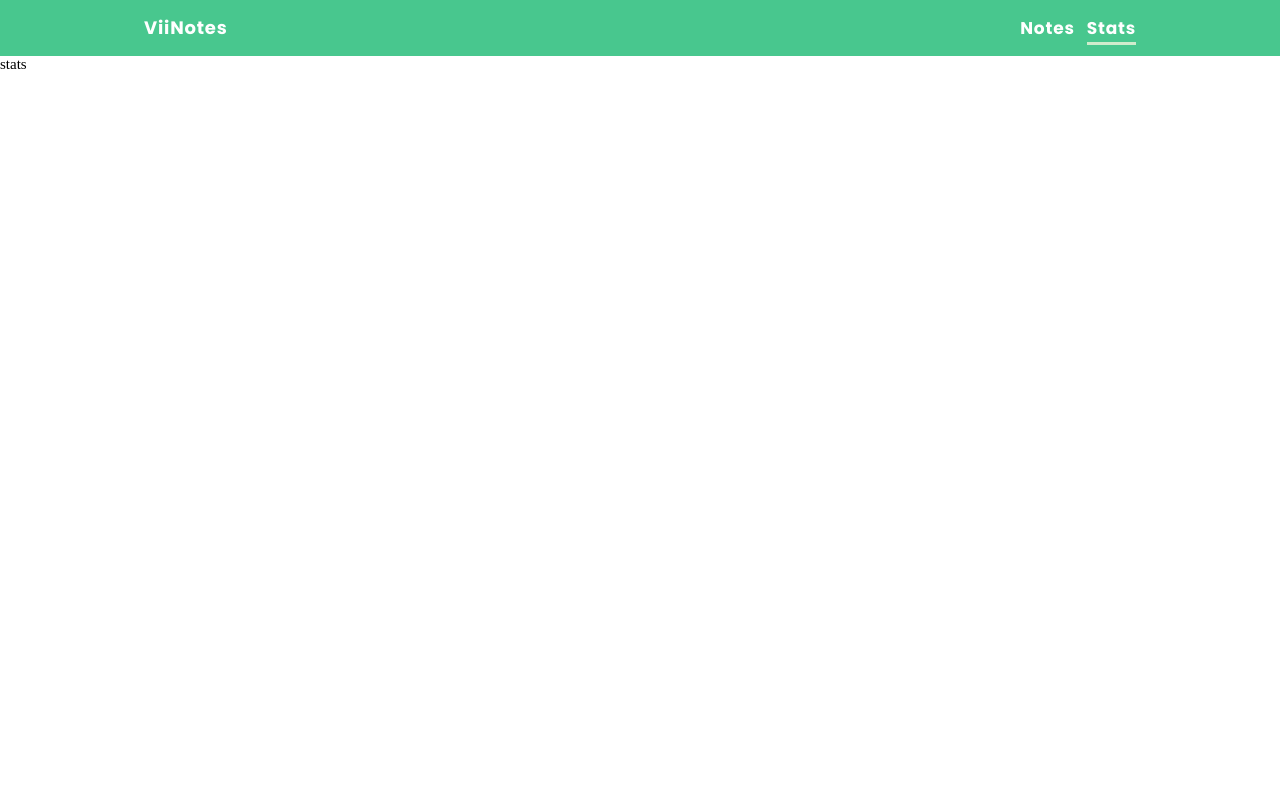
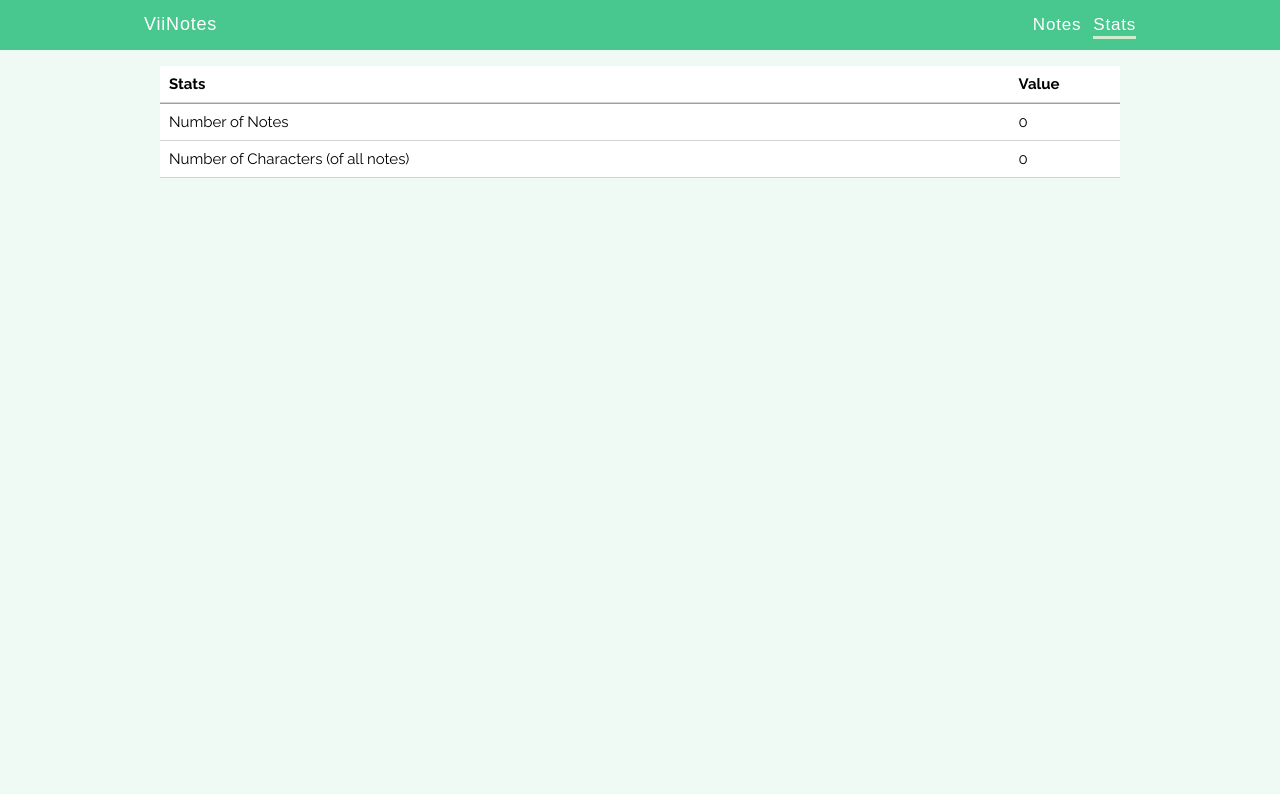
Before and after one commit to zeyd-inik/ViiNotes, a Vue app: page /stats in a window 1280 px wide. Built offline with nearby package versions, Linux system fonts and the light colour scheme.

Commit message:
Add ViewStats view and Its Pinia connection

```diff
--- a/src/App.vue
+++ b/src/App.vue
@@ -6,10 +6,21 @@ import Navbar from '@/components/UI/Navbar.vue';
     <header>
         <Navbar />
     </header>
-
-    <RouterView />
+    <main>
+        <div class="wrapper">
+            <RouterView />
+        </div>
+    </main>
 </template>
 
-<style scoped>
-@import url('https://fonts.googleapis.com/css2?family=Open+Sans:wght@300;400;500;600;700&family=Poppins:ital,wght@0,700;1,400;1,800&display=swap');
+<style>
+main {
+    min-height: calc(100vh - 55.78px);
+    background-color: #effaf5;
+    .wrapper {
+        max-width: 1024px;
+        margin: 0 auto;
+        padding: 1rem 2rem;
+    }
+}
 </style>
--- a/src/assets/main.css
+++ b/src/assets/main.css
@@ -1,3 +1,4 @@
+@import url('https://fonts.googleapis.com/css2?family=Raleway:wght@100;200;300;400;500;600;700;800&display=swap');
 *,
 *::before,
 *::after {
@@ -8,4 +9,5 @@
 body {
     min-height: 100vh;
     font-size: 15px;
+    font-family: 'Raleway', sans-serif;
 }
--- a/src/components/AddNotesForm.vue
+++ b/src/components/AddNotesForm.vue
@@ -33,6 +33,8 @@ form {
         padding: 1rem;
         outline: none;
         font-size: larger;
+        font-family: 'Raleway', sans-serif;
+
         &::placeholder {
             color: rgb(211, 208, 208);
             font-size: large;
--- a/src/components/NoteCard.vue
+++ b/src/components/NoteCard.vue
@@ -14,8 +14,6 @@ const notesStore = useNotesStore();
 </template>
 
 <style lang="scss" scoped>
-@import url('https://fonts.googleapis.com/css2?family=Open+Sans:wght@300;400;500;600;700&family=Poppins:ital,wght@0,700;1,400;1,800&display=swap');
-
 .card {
     width: 100%;
     height: 150px;
@@ -23,7 +21,6 @@ const notesStore = useNotesStore();
     margin: 1rem 0;
     border-radius: 5px;
     box-shadow: rgba(99, 99, 99, 0.2) 0px 2px 8px 0px;
-    font-family: 'Poppins', sans-serif;
 
     display: flex;
     flex-direction: column;
@@ -41,11 +38,18 @@ const notesStore = useNotesStore();
         .btn {
             flex: 1;
             height: 100%;
+            color: #35795a;
+            font-weight: 600;
 
             display: flex;
             align-items: center;
             justify-content: center;
-            color: #35795a;
+            transition: background-color ease 0.4s;
+            &:hover {
+                cursor: pointer;
+                background-color: rgb(224, 224, 224);
+            }
+
             &:first-child {
                 border-right: 4px solid #effaf5;
             }
--- a/src/stores/notesStore.js
+++ b/src/stores/notesStore.js
@@ -7,10 +7,20 @@ export const useNotesStore = defineStore('notes', () => {
     function addNoteToStore(userNote) {
         notes.value.unshift(userNote);
     }
+    const numberOfNotes = computed(() => {
+        return notes.value.length;
+    });
+    const numberofCharacters = computed(() => {
+        let chars = 0;
+        notes.value.forEach((note) => {
+            chars += note.length;
+        });
+        return chars;
+    });
     /* const doubleCount = computed(() => count.value * 2)
   function increment() {
     count.value++
   } */
 
-    return { notes, addNoteToStore /*  doubleCount, increment */ };
+    return { notes, addNoteToStore, numberOfNotes, numberofCharacters /*  doubleCount, increment */ };
 });
--- a/src/views/ViewNotes.vue
+++ b/src/views/ViewNotes.vue
@@ -4,22 +4,8 @@ import NoteCard from '@/components/NoteCard.vue';
 </script>
 
 <template>
-    <div class="container">
-        <div class="wrapper">
-            <AddNotesForm />
-            <NoteCard />
-        </div>
-    </div>
+    <AddNotesForm />
+    <NoteCard />
 </template>
 
-<style lang="scss" scoped>
-.container {
-    min-height: calc(100vh - (55.78px + 2rem));
-    background-color: #effaf5;
-    .wrapper {
-        max-width: 1024px;
-        margin: 0 auto;
-        padding: 1rem 2rem;
-    }
-}
-</style>
+<style lang="scss" scoped></style>
--- a/src/views/ViewStats.vue
+++ b/src/views/ViewStats.vue
@@ -1,7 +1,49 @@
+<script setup>
+import { useNotesStore } from '@/stores/notesStore';
+const noteStore = useNotesStore();
+</script>
 <template>
-    <div>stats</div>
+    <table>
+        <thead>
+            <tr>
+                <th>Stats</th>
+                <th>Value</th>
+            </tr>
+        </thead>
+        <tbody>
+            <tr>
+                <td>Number of Notes</td>
+                <td>{{ noteStore.numberOfNotes }}</td>
+            </tr>
+            <tr>
+                <td>Number of Characters (of all notes)</td>
+                <td>{{ noteStore.numberofCharacters }}</td>
+            </tr>
+        </tbody>
+    </table>
 </template>
 
-<script setup></script>
+<style lang="scss" scoped>
+table {
+    background-color: white;
+    width: 100%;
+    border-collapse: collapse;
+    tr {
+        display: flex;
+        padding: 0.5rem;
+        border-bottom: 1px solid lightgray;
+    }
+    th,
+    td {
+        text-align: justify;
+        border-spacing: 5px 5px;
+        &:first-of-type {
+            flex-basis: 90%;
+        }
+    }
 
-<style lang="scss" scoped></style>
+    thead {
+        border-bottom: 1.5px solid rgb(161, 159, 159);
+    }
+}
+</style>
```
